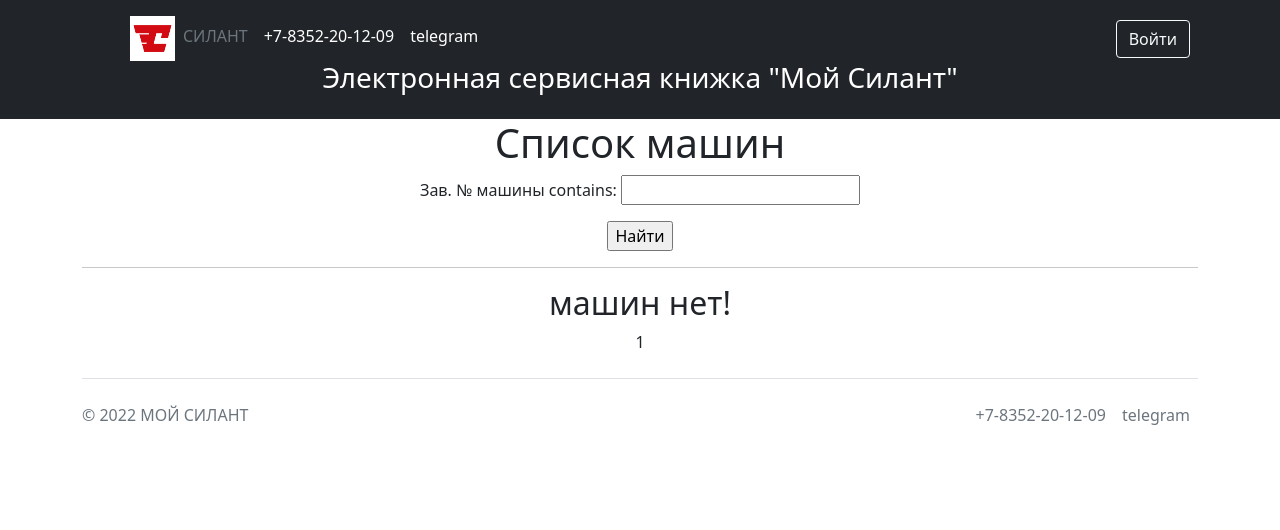
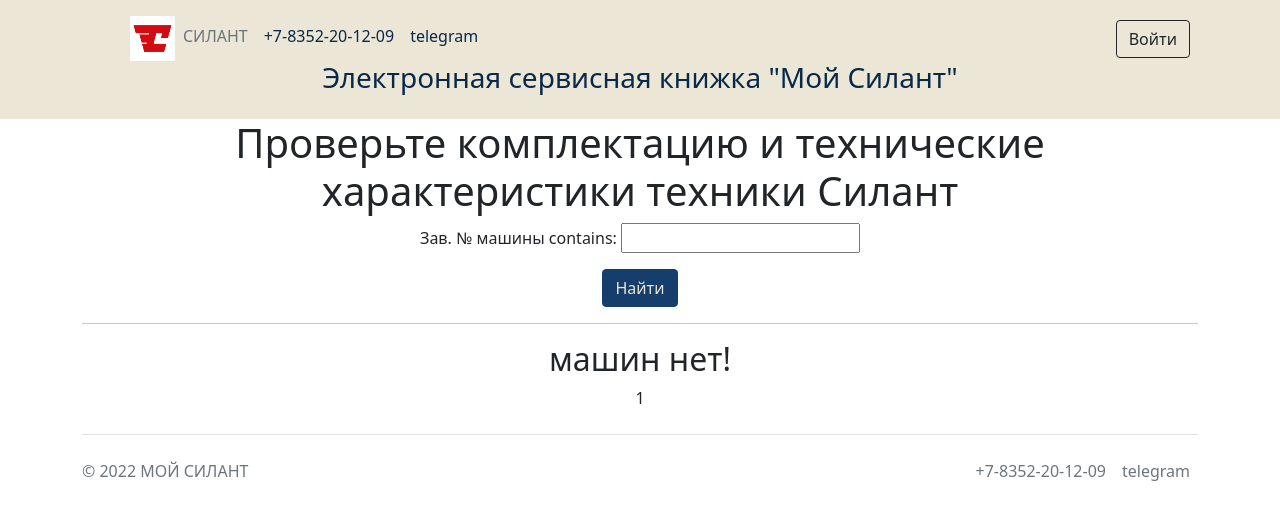
Before and after one commit to roman7586/Final, a Django app: page /cars/ in a window 1280 px wide. Shown: the top 530 px of the page. Run offline with Django 4.2, Linux system fonts and the light colour scheme; some libraries are stand-ins or nearby versions.

Commit message:
Отрисовка страницы bootstrap

```diff
--- /dev/null
+++ b/my_silant/static/css/custom.css
@@ -0,0 +1,48 @@
+@charset "UTF-8";
+:root {
+    --silent-blue: #163e6c;
+    --silent-dark-blue: #09294b;
+    --silent-red: #d20a11;
+    --silent-sands: #ebe6d6;
+
+
+}
+
+.btn-silant-blue {
+    color: var(--silent-sands);
+    background-color: var(--silent-blue);
+    border-color: var(--silent-blue);
+  }
+
+  .btn-silant-blue:hover {
+    color: var(--silent-sands);
+    background-color: var(--silent-dark-blue);
+    border-color: var(--silent-dark-blue);
+  }
+  .btn-check:focus + .btn-silant-blue, .btn-silant-blue:focus {
+    color: var(--silent-sands);
+    background-color: var(--silent-dark-blue);
+    border-color: var(--silent-dark-blue);
+    box-shadow: 0 0 0 0.25rem rgba(130, 138, 145, 0.5);
+  }
+  .btn-check:checked + .btn-silant-blue, .btn-check:active + .btn-silant-blue, .btn-silant-blue:active, .btn-silant-blue.active, .show > .btn-silant-blue.dropdown-toggle {
+    color: var(--silent-sands);
+    background-color: var(--silent-dark-blue);
+    border-color: var(--silent-dark-blue);
+  }
+  .btn-check:checked + .btn-silant-blue:focus, .btn-check:active + .btn-silant-blue:focus, .btn-silant-blue:active:focus, .btn-silant-blue.active:focus, .show > .btn-silant-blue.dropdown-toggle:focus {
+    box-shadow: 0 0 0 0.25rem rgba(130, 138, 145, 0.5);
+  }
+  .btn-silant-blue:disabled, .btn-silant-blue.disabled {
+    color: var(--silent-sands);
+    background-color: var(--silent-blue);
+    border-color: var(--silent-blue);
+  }
+
+.bg-silent-sands {
+    background-color: var(--silent-sands) !important;
+  }
+
+.text-header {
+    color: var(--silent-dark-blue);
+}
--- a/my_silant/templates/Cars.html
+++ b/my_silant/templates/Cars.html
@@ -6,71 +6,70 @@ cars
 {% endblock title %}
 
 {% block content %}
-    <h1>Список машин</h1>
-    {% if user.is_authenticated %}
-        <button onclick=location.href="/cars/create"> Добавить</button>
-    {% endif %}
+    <h1>Проверьте комплектацию и технические характеристики техники Силант</h1>
+
     <form action="" method="get">
             {{ filterset.form.as_p }}
-            <input type="submit" value="Найти" />
+            <input class="btn btn-silant-blue" type="submit" value="Найти" />
         </form>
     <hr>
     {% if cars %}
-        <table border="1" style="text-align:center">
+        <table class="table">
+            <thead>
                 <tr>
-                <td><b>п/п</b></td>
-                <td><b>Зав. № машины</b></td>
-                <td><b>Модель техники</b></td>
-                <td><b>Модель двигателя</b></td>
-                <td><b>Зав. № двигателя</b></td>
-                <td><b>Модель трансмиссии</b></td>
-                <td><b>Зав. № трансмиссии</b></td>
-                <td><b>Модель ведущего моста</b></td>
-                <td><b>Зав. № ведущего моста</b></td>
-                <td><b>Модель управляемого моста</b></td>
-                <td><b>Зав. № управляемого моста</b></td>
+                    <th scope="col">Зав. № машины</th>
+                    <th scope="col">Модель техники</th>
+                    <th scope="col">Модель двигателя</th>
+                    <th scope="col">Зав. № двигателя</th>
+                    <th scope="col">Модель трансмиссии</th>
+                    <th scope="col">Зав. № трансмиссии</th>
+                    <th scope="col">Модель ведущего моста</th>
+                    <th scope="col">Зав. № ведущего моста</th>
+                    <th scope="col">Модель управляемого моста</th>
+                    <th scope="col">Зав. № управляемого моста</th>
                     {% if user.is_authenticated %}
-                    <td><b>Договор поставки №, дата.</b></td>
-                    <td><b>Дата отгрузки с завода</b></td>
-                    <td><b>Грузополучатель (конечный потребитель)</b></td>
-                    <td><b>Адрес поставки (эксплуатации)</b></td>
-                    <td><b>Комплектация (доп. опции)</b></td>
-                    <td><b>Клиент</b></td>
-                    <td><b>Сервисная организация</b></td>
-                    <td><b>Операции</b></td>
+                        <th scope="col">Договор поставки №, дата.</th>
+                        <th scope="col">Дата отгрузки с завода</th>
+                        <th scope="col">Грузополучатель (конечный потребитель)</th>
+                        <th scope="col">Адрес поставки (эксплуатации)</th>
+                        <th scope="col">Комплектация (доп. опции)</th>
+                        <th scope="col">Клиент</th>
+                        <th scope="col">Сервисная организация</th>
+                        <th scope="col">Операции</th>
                     {% endif %}
-
                 </tr>
+            </thead>
            {% for car in cars %}
+           <tbody>
                 <tr>
-                <td><b>{{ car.id }}</b></td>
-                <td><b>{{ car.serial_number }}</b></td>
-                <td><b><a href="dictionary/techniqueModel/{{car.technique_model.id}}/">{{ car.technique_model }}</a></b></td>
-                <td><b><a href="dictionary/engineModel/{{car.engine_model.id}}/">{{ car.engine_model }}</a></b></td>
-                <td><b>{{ car.engine_number }}</b></td>
-                <td><b><a href="dictionary/transmissionModel/{{car.transmission_model.id}}/">{{ car.transmission_model }}</a></b></td>
-                <td><b>{{ car.transmission_number }}</b></td>
-                <td><b><a href="dictionary/driveAxleModel/{{car.drive_axle_model.id}}/">{{ car.drive_axle_model }}</a></b></td>
-                <td><b>{{ car.drive_axle_number }}</b></td>
-                <td><b><a href="dictionary/steerableAxleModel/{{car.steerable_axle_model.id}}/">{{ car.steerable_axle_model }}</a></b></td>
-                <td><b>{{ car.steerable_axle_number }}</b></td>
+                        <td>{{ car.serial_number }}</td>
+                        <td><a href="dictionary/techniqueModel/{{car.technique_model.id}}/">{{ car.technique_model }}</a></td>
+                        <td><a href="dictionary/engineModel/{{car.engine_model.id}}/">{{ car.engine_model }}</a></td>
+                        <td>{{ car.engine_number }}</td>
+                        <td><a href="dictionary/transmissionModel/{{car.transmission_model.id}}/">{{ car.transmission_model }}</a></td>
+                        <td>{{ car.transmission_number }}</td>
+                        <td><a href="dictionary/driveAxleModel/{{car.drive_axle_model.id}}/">{{ car.drive_axle_model }}</a></td>
+                        <td>{{ car.drive_axle_number }}</td>
+                        <td><a href="dictionary/steerableAxleModel/{{car.steerable_axle_model.id}}/">{{ car.steerable_axle_model }}</a></td>
+                        <td>{{ car.steerable_axle_number }}</td>
                         {% if user.is_authenticated %}
-                    <td><b>{{ car.supply_contract }}</b></td>
-                    <td><b>{{ car.shipping_date }}</b></td>
-                    <td><b>{{ car.consignee }}</b></td>
-                    <td><b>{{ car.delivery_address }}</b></td>
-                    <td><b>{{ car.equipment }}</b></td>
-                    <td><b>{{ car.client }}</b></td>
-                    <td><b><a href="dictionary/ServiceCompany/{{car.service_company.id}}/">{{ car.service_company }}</a></b></td>
+                            <td>{{ car.supply_contract }}</td>
+                            <td>{{ car.shipping_date }}</td>
+                            <td>{{ car.consignee }}</td>
+                            <td>{{ car.delivery_address }}</td>
+                            <td>{{ car.equipment }}</td>
+                            <td>{{ car.client }}</td>
+                            <td><a href="dictionary/ServiceCompany/{{car.service_company.id}}/">{{ car.service_company }}</a></td>
                             <td><button onclick=location.href="/cars/edit/{{car.id}}">Изменить</button></td>
                         {% endif %}
                 </tr>
                 {% endfor %}
-
+            </tbody>
         </table>
     {% else %}
         <h2>машин нет!</h2>
     {% endif %}
+
 
     {% if page_obj.has_previous %}
         <a href="?page=1">1</a>
@@ -91,5 +90,9 @@ cars
             <a href="?page={{ page_obj.paginator.num_pages }}">{{ page_obj.paginator.num_pages }}</a>
         {% endif %}
     {% endif %}
-
+    <div>
+    {% if user.is_authenticated and perms.silant.add_car %} <!--Проверка авторизован ли, И емеет право на добавление-->
+        <a class="btn btn-silant-blue" href="/cars/create">Добавить машину</a>
+    {% endif %}
+    </div>
 {% endblock content %}
--- a/my_silant/templates/flatpages/default.html
+++ b/my_silant/templates/flatpages/default.html
@@ -11,35 +11,36 @@
         <title>Приложение СИЛАНТ </title>
 
         <link href="{% static 'css/styles.css' %}" rel="stylesheet" />
+        <link href="{% static 'css/custom.css' %}" rel="stylesheet" />
     </head>
     <body>
         <div class="wrapper">
-            <header class="p-3 bg-dark text-white">
+            <header class="p-3 bg-dark bg-silent-sands text-header">
                 <div class="container">
                     <div class="d-flex flex-wrap align-items-center justify-content-center justify-content-lg-start">
-                        <a href="/" class="d-flex align-items-center mb-2 mb-lg-0 text-white text-decoration-none">
+                        <a href="/" class="d-flex align-items-center mb-2 mb-lg-0 text-header text-decoration-none">
                         <svg class="bi me-2" width="40" height="32" role="img" aria-label="Bootstrap"><use xlink:href="#bootstrap"></use></svg>
                         </a>
 
                         <ul class="nav col-12 col-lg-auto me-lg-auto mb-2 justify-content-center mb-md-0">
                             <li><img width="45px" height="45px" src="/static/img/LogotypeHeader.jpg"></li>
                             <li><a href="#" class="nav-link px-2 text-secondary">СИЛАНТ</a></li>
-                            <li><a href="tel:88352201209" class="nav-link px-2 text-white">+7-8352-20-12-09</a></li>
-                            <li><a href="https://t.me/chzsa21" class="nav-link px-2 text-white">telegram</a></li>
+                            <li><a href="tel:88352201209" class="nav-link px-2 text-header">+7-8352-20-12-09</a></li>
+                            <li><a href="https://t.me/chzsa21" class="nav-link px-2 text-header">telegram</a></li>
                         </ul>
 
                         <div class="text-end">
                             {% if user.is_authenticated %}
                                 <ul class="navbar-nav ms-auto">
                                     <li class="nav-item">
-                                        <a class="btn btn-outline-light me-2" href="/accounts/logout/">Выйти</a>
+                                        <a class="btn btn-outline-dark me-2 text-header" href="/accounts/logout/">Выйти</a>
                                     </li>
                                 </ul>
                             Вошли как {{request.user.username}}
                             {% else %}
                                 <ul class="navbar-nav ms-auto">
                                     <li class="nav-item">
-                                        <a class="btn btn-outline-light me-2" href="/accounts/login/">Войти</a>
+                                        <a class="btn btn-outline-dark me-2" href="/accounts/login/">Войти</a>
                                     </li>
                                 </ul>
                             {% endif %}
@@ -52,31 +53,6 @@
                     </div>
                 </div>
             </header>
-            <!-- <header class="p-3 bg-dark text-white">
-                <div class="container">
-                    <a class="navbar-brand" href="/">СИЛАНТ</a>
-                    <a class="navbar-brand" href="/">+7-8352-20-12-09</a>
-                    <a class="navbar-brand" href="/">telegram</a>
-                    {% if user.is_authenticated %}
-                        <ul class="navbar-nav ms-auto">
-                            <li class="nav-item">
-                                <a class="nav-link" href="/accounts/logout/">Выйти</a>
-                            </li>
-                        </ul>
-                        <a class="nav-link" href="/accounts/email/">Вошли как {{request.user.username}}</a>
-                    {% else %}
-                        <ul class="navbar-nav ms-auto">
-                            <li class="nav-item">
-                                <a class="nav-link" href="/accounts/login/">Войти</a>
-                            </li>
-                        </ul>
-                    {% endif %}
-                </div>
-                <div>
-                    <p class="col-lg-12 text-center" >Электронная сервисная книжка "Мой Силант"</p>
-                </div>
-
-            </header> -->
             <div class="container">
                 <div class="row">
                     <div class="col-lg-12 text-center">
```
Also changed, not shown: my_silant/db.sqlite3. Lines whose indentation alone changed are shown as unchanged.
